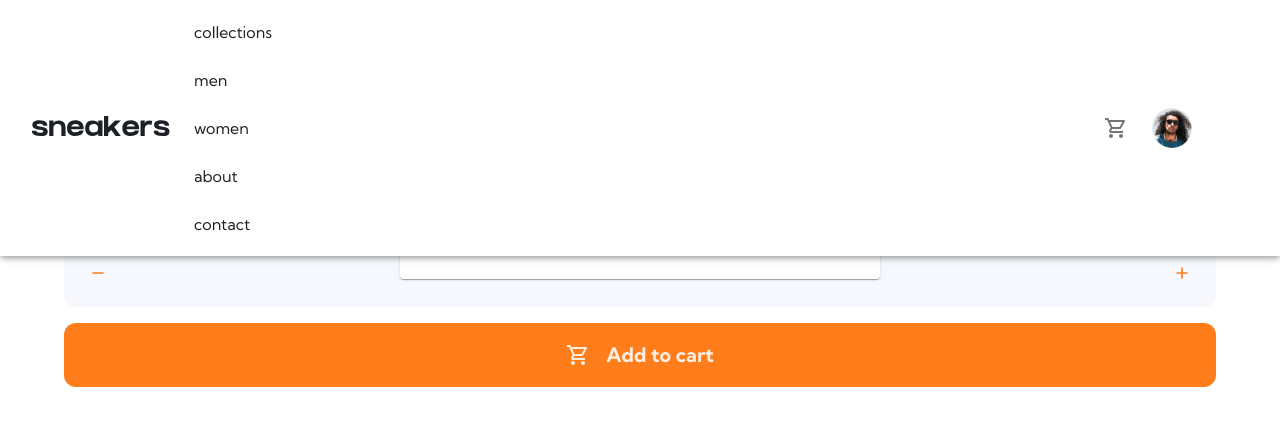
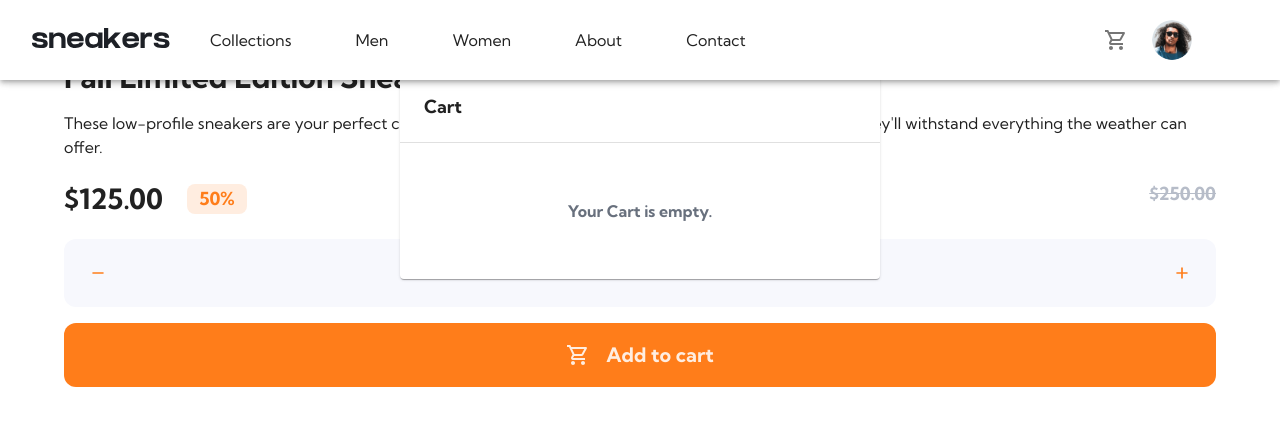
Before and after one commit to beloveddie/ecommerce-product-page, a Next.js app: page / in a window 1280 px wide. Shown: the top 426 px of the page. Built offline with nearby package versions, Linux system fonts and the light colour scheme.

Commit message:
Finish up initial build of DesktopNavList

```diff
--- a/components/ui/DesktopNavList/index.js
+++ b/components/ui/DesktopNavList/index.js
@@ -1,14 +1,27 @@
-import { Box, List, ListItem, ListItemText, Typography } from "@mui/material";
+import {
+  Box,
+  List,
+  ListItem,
+  ListItemButton,
+  ListItemText,
+  Typography,
+} from "@mui/material";
 import React from "react";
 import { NAV_LINKS } from "./../MobileNavList/index";
 
 const DesktopNavList = () => {
   return (
     <Box>
-      <List>
+      <List sx={{ display: "flex" }}>
         {NAV_LINKS.map((nav_link) => (
           <ListItem key={nav_link}>
-            <ListItemText primary={<Typography>{nav_link}</Typography>} />
+            <ListItemButton>
+              <ListItemText
+                primary={
+                  <Typography textTransform="capitalize">{nav_link}</Typography>
+                }
+              />
+            </ListItemButton>
           </ListItem>
         ))}
       </List>
```
